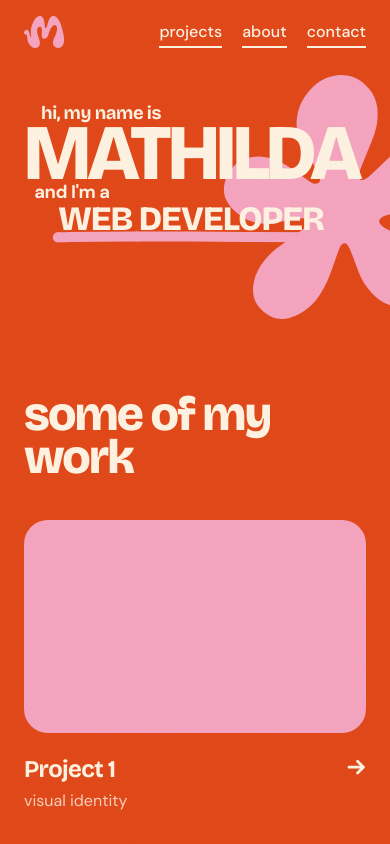
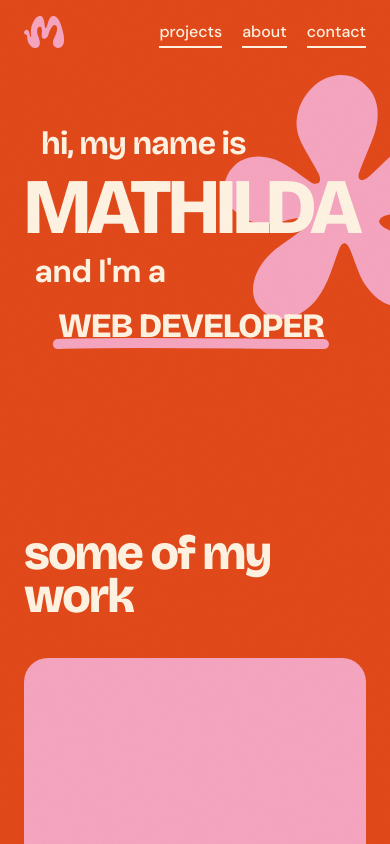
Before and after one commit to makidonk/makidonk.github.io, a React (Vite) app: page / in a window 390 px wide. Shown: the top 844 px of the page. Built offline with nearby package versions, Linux system fonts and the light colour scheme.

Commit message:
finjusterade hero för mobil

```diff
--- a/src/components/Hero.tsx
+++ b/src/components/Hero.tsx
@@ -1,7 +1,6 @@
 import { site } from "../content";
 import { Flower } from "./Flower";
 import { Logo } from "./Logo";
-import { PillButton } from "./PillButton";
 import { WavePoint } from "./WavePoint";
 
 const NAV = [
@@ -32,7 +31,7 @@ export function Hero() {
         </ul>
       </nav>
 
-      <div className="shell relative pb-24 pt-14 md:pb-36 md:pt-12">
+      <div className="shell relative pb-32 pt-20 md:pb-36 md:pt-12">
         <Flower className="absolute -right-[22vw] top-4 z-0 w-[68vw] sm:-right-[12vw] sm:w-[52vw] md:right-[-2vw] md:top-4 md:w-[44vw] md:max-w-[640px]" />
 
         {/*
@@ -42,16 +41,16 @@ export function Hero() {
         */}
         <div className="@container pointer-events-none relative z-10">
           <h1 className="font-display">
-            <span className="block pl-[5cqi] text-[length:max(1.15rem,3cqi)] font-bold leading-none tracking-tight">
+            <span className="block pl-[5cqi] text-[length:max(2rem,3cqi)] font-bold leading-none tracking-tight max-md:mb-4 max-md:whitespace-nowrap max-md:text-[length:max(2rem,3cqi)]">
               hi, my name is
             </span>
             <span className="block whitespace-nowrap text-[length:23cqi] font-extrabold uppercase leading-[0.8] tracking-[-0.045em]">
               {site.name}
             </span>
-            <span className="-mt-[0.8cqi] block pl-[3cqi] font-sans text-[length:max(1.15rem,3cqi)] font-bold leading-none tracking-tight">
+            <span className="-mt-[0.8cqi] block pl-[3cqi] font-sans text-[length:max(2rem,3cqi)] font-bold leading-none tracking-tight max-md:mt-4 max-md:whitespace-nowrap max-md:text-[length:max(2rem,3cqi)]">
               and I'm a
             </span>
-            <span className="mt-[max(0.2rem,0.6cqi)] block whitespace-nowrap pl-[10cqi] text-[length:10cqi] font-extrabold uppercase leading-[0.85] tracking-[-0.03em] md:text-[length:7.5cqi]">
+            <span className="mt-[max(0.2rem,0.6cqi)] max-md:mt-6 block whitespace-nowrap pl-[10cqi] text-[length:10cqi] font-extrabold uppercase leading-[0.85] tracking-[-0.03em] md:text-[length:7.5cqi]">
               <span className="relative inline-block">
                 web developer
                 {/*
```
